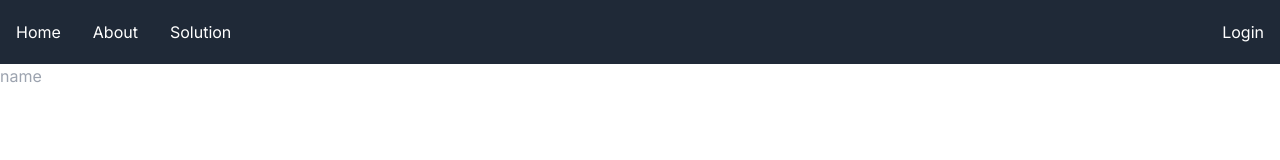
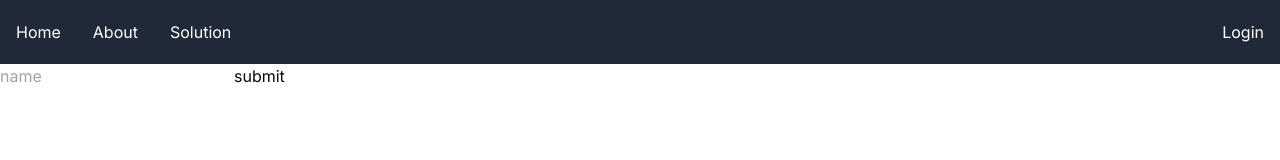
Before and after one commit to intondiscott/Appointment-Tracking-System, a Next.js app: page /Login in a window 1280 px wide. Shown: the top 160 px of the page. Built offline with nearby package versions, Linux system fonts and the light colour scheme.

Commit message:
started form for login

```diff
--- /dev/null
+++ b/src/app/Login/handleLogin.ts
@@ -0,0 +1,10 @@
+import { userAgentFromString } from "next/server";
+
+const LoggedIn = (userName: string) => {
+  if (userName == "") {
+    return false;
+  }
+  return true;
+};
+
+export default LoggedIn;
--- a/src/app/Login/page.tsx
+++ b/src/app/Login/page.tsx
@@ -1,13 +1,21 @@
-import React from 'react'
-
+"use client";
+import React from "react";
+import { FormEvent } from "react";
+import LoggedIn from "./handleLogin";
+import { stringify } from "querystring";
 function loginPage() {
-    return (
-        <div>
-            <form>
-                <input type='txt' placeholder='name' />
-            </form>
-        </div>
-    )
+  async function onSubmit(event: FormEvent<HTMLFormElement>) {
+    event.preventDefault();
+    const formData = new FormData(event.currentTarget);
+    LoggedIn(JSON.stringify(formData));
+    console.log(formData);
+  }
+  return (
+    <form onSubmit={onSubmit}>
+      <input type='text' placeholder='name' />
+      <button type='submit'>submit</button>
+    </form>
+  );
 }
 
-export default loginPage
+export default loginPage;
--- a/src/components/Header/header.tsx
+++ b/src/components/Header/header.tsx
@@ -1,10 +1,24 @@
-"use client"
-import { useState, useEffect } from 'react';
-import Link from 'next/link';
-import { Menubar, MenubarContent, MenubarItem, MenubarMenu, MenubarTrigger } from "@/components/ui/menubar";
-import { Button } from '@/components/ui/button';
-import { DropdownMenu, DropdownMenuContent, DropdownMenuItem, DropdownMenuLabel, DropdownMenuSeparator, DropdownMenuTrigger } from '@/components/ui/dropdown-menu';
-import { Input } from '@/components/ui/input';
+"use client";
+import { useState, useEffect } from "react";
+import Link from "next/link";
+import LoggedIn from "@/app/Login/handleLogin";
+import {
+  Menubar,
+  MenubarContent,
+  MenubarItem,
+  MenubarMenu,
+  MenubarTrigger,
+} from "@/components/ui/menubar";
+import { Button } from "@/components/ui/button";
+import {
+  DropdownMenu,
+  DropdownMenuContent,
+  DropdownMenuItem,
+  DropdownMenuLabel,
+  DropdownMenuSeparator,
+  DropdownMenuTrigger,
+} from "@/components/ui/dropdown-menu";
+import { Input } from "@/components/ui/input";
 import { Search, CircleUser } from "lucide-react";
 
 type SubItem = {
@@ -24,8 +38,8 @@ const Header = () => {
   // Simulate an API call to check if the user is logged in
   useEffect(() => {
     const checkLoginStatus = async () => {
-      const loggedIn = await fakeLoginCheck();
-      setIsLoggedIn(loggedIn);
+      //const loggedIn = await fakeLoginCheck();
+      setIsLoggedIn(LoggedIn(""));
     };
 
     checkLoginStatus();
@@ -42,10 +56,12 @@ const Header = () => {
     fetchData();
   }, []);
 
-  const fakeLoginCheck = async (): Promise<boolean> => {
+  const fakeLoginCheck = () => {
     // Simulate an API call delay and return a boolean value
-    return new Promise(resolve => setTimeout(() => resolve(false), 1000)); // if you set resolve to true it is going to show the header of when it logged in
+    // if you set resolve to true it is going to show the header of when it logged in
     // i purposely set it to false to display the hompage header
+
+    return LoggedIn;
   };
 
   return (
@@ -62,8 +78,15 @@ const Header = () => {
                   {headerItem.subItems && (
                     <MenubarContent className='bg-gray-800 text-white'>
                       {headerItem.subItems.map((subItem, subIndex) => (
-                        <MenubarItem key={subIndex} className='hover:bg-gray-700 px-4 py-2'>
-                          {subItem.path ? <Link href={subItem.path}>{subItem.name}</Link> : subItem.name}
+                        <MenubarItem
+                          key={subIndex}
+                          className='hover:bg-gray-700 px-4 py-2'
+                        >
+                          {subItem.path ? (
+                            <Link href={subItem.path}>{subItem.name}</Link>
+                          ) : (
+                            subItem.name
+                          )}
                         </MenubarItem>
                       ))}
                     </MenubarContent>
@@ -73,21 +96,29 @@ const Header = () => {
             </Menubar>
           </nav>
 
-          <div className="flex w-full items-center gap-4 md:ml-auto md:gap-2 lg:gap-4">
-            <form className="ml-auto flex-1 sm:flex-initial">
-              <div className="relative">
-                <Search className="absolute left-2.5 top-2.5 h-4 w-4 text-muted-foreground" />
-                <Input type="search" placeholder="Search products..." className="pl-8 sm:w-[300px] md:w-[200px] lg:w-[300px]" />
+          <div className='flex w-full items-center gap-4 md:ml-auto md:gap-2 lg:gap-4'>
+            <form className='ml-auto flex-1 sm:flex-initial'>
+              <div className='relative'>
+                <Search className='absolute left-2.5 top-2.5 h-4 w-4 text-muted-foreground' />
+                <Input
+                  type='search'
+                  placeholder='Search products...'
+                  className='pl-8 sm:w-[300px] md:w-[200px] lg:w-[300px]'
+                />
               </div>
             </form>
             <DropdownMenu>
               <DropdownMenuTrigger asChild>
-                <Button variant="secondary" size="icon" className="rounded-full">
-                  <CircleUser className="h-5 w-5" />
-                  <span className="sr-only">Toggle user menu</span>
+                <Button
+                  variant='secondary'
+                  size='icon'
+                  className='rounded-full'
+                >
+                  <CircleUser className='h-5 w-5' />
+                  <span className='sr-only'>Toggle user menu</span>
                 </Button>
               </DropdownMenuTrigger>
-              <DropdownMenuContent align="end">
+              <DropdownMenuContent align='end'>
                 <DropdownMenuLabel>My Account</DropdownMenuLabel>
                 <DropdownMenuSeparator />
                 <DropdownMenuItem>Settings</DropdownMenuItem>
@@ -100,18 +131,26 @@ const Header = () => {
           </div>
         </header>
       ) : (
-          <header className="bg-gray-800 text-white sticky top-0 flex items-center justify-between px-4 py-5">
-            <nav className="flex justify-between w-full">
-              <ul className="flex space-x-8">
-                <li><Link href="/">Home</Link></li>
-                <li><Link href="/about">About</Link></li>
-                <li><Link href="/solution">Solution</Link></li>
-              </ul>
-              <ul className="flex space-x-8">
-                <li><Link href="/Login"> Login </Link></li>
-              </ul>
-            </nav>
-          </header>
+        <header className='bg-gray-800 text-white sticky top-0 flex items-center justify-between px-4 py-5'>
+          <nav className='flex justify-between w-full'>
+            <ul className='flex space-x-8'>
+              <li>
+                <Link href='/'>Home</Link>
+              </li>
+              <li>
+                <Link href='/about'>About</Link>
+              </li>
+              <li>
+                <Link href='/solution'>Solution</Link>
+              </li>
+            </ul>
+            <ul className='flex space-x-8'>
+              <li>
+                <Link href='/Login'> Login </Link>
+              </li>
+            </ul>
+          </nav>
+        </header>
       )}
     </>
   );
```
